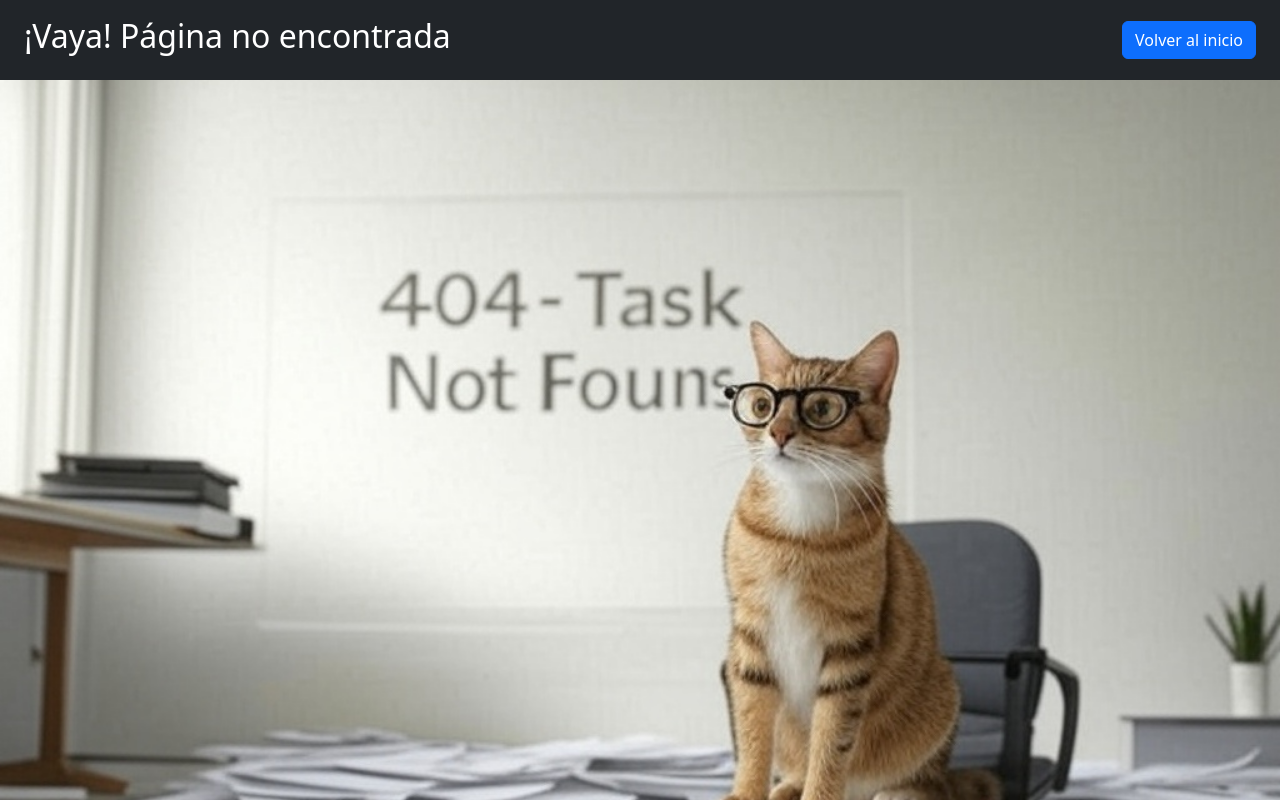
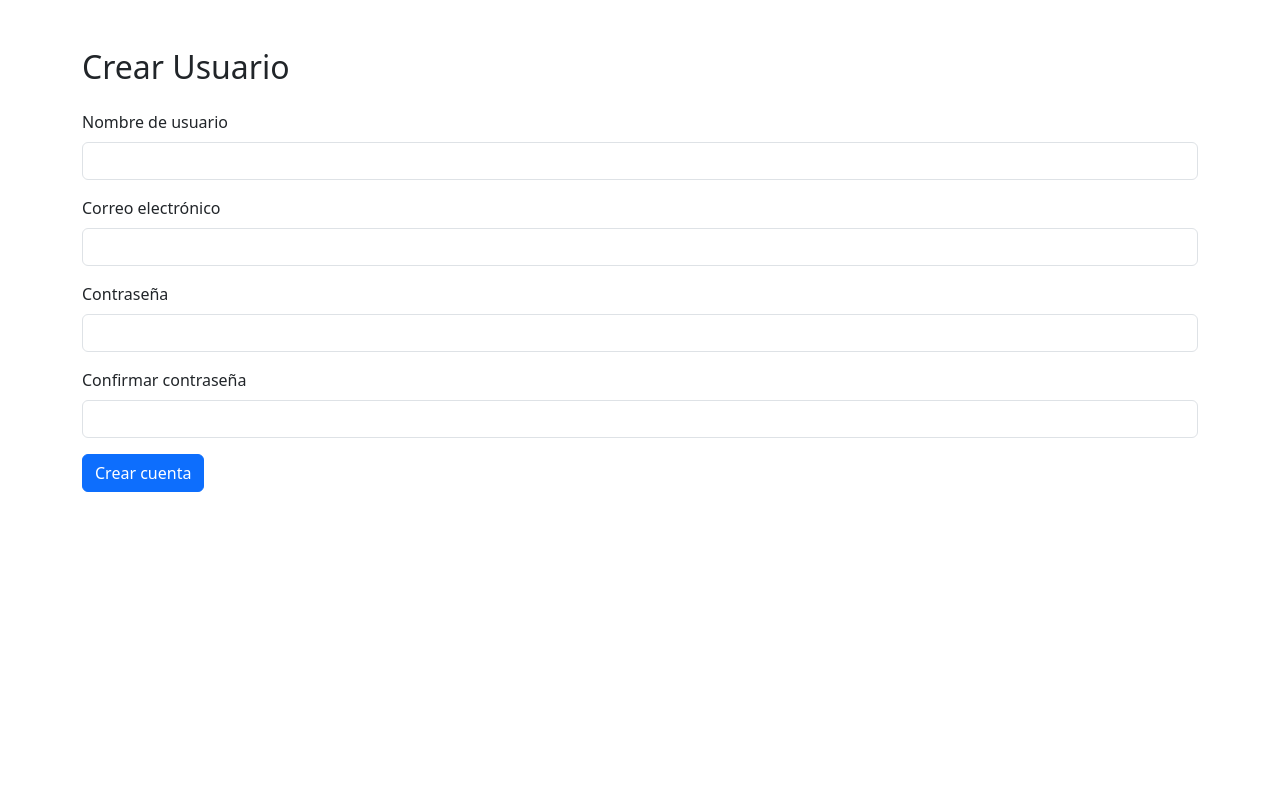
Before and after one commit to edu17290/Gestor_Tareas, a React (Vite) app in the folder Front/: page /create-account in a window 1280 px wide. Built offline with nearby package versions, Linux system fonts and the light colour scheme; no server answers.

Commit message:
The NotFound and new user registration pages were created

```diff
--- a/Front/src/App.jsx
+++ b/Front/src/App.jsx
@@ -10,6 +10,7 @@ import AuthGuard from "./guards/auth.guards";
 import NewTaskPage from "./pages/NewTask.page";
 import TaskDetailpage from "./pages/TaskDetail.page";
 import DashboardLayout from "./components/Dashboard/DashboardLayoyt";
+import CreateUserPage from "./pages/CreateUser.page";
 
 const LoginPage = lazy(() => import("./pages/Login.page"));
 
@@ -19,7 +20,10 @@ function App() {
       <AuthContextProvider>
         <BrowserRouter>
           <RoutesNotFound>
+            {/* AQUI VAN TODAS LAS RUTAS PUBLICAS */}
             <Route path={PublicRutes.LOGIN} element={<LoginPage />} />
+            <Route path={PublicRutes.NEWUSER} element={<CreateUserPage />} />
+            {/* -------------------------------- */}
             <Route element={<AuthGuard privateValidation={true} />}>
               <Route index element={<Navigate to={PrivateRoutes.HOME} />} />
               <Route element={<DashboardLayout />}>
--- /dev/null
+++ b/Front/src/components/CreateUser/CreateUserForm.jsx
@@ -0,0 +1,86 @@
+import React from "react";
+import { useForm } from "react-hook-form";
+import { UserService } from "../../services/user.service";
+import { useNavigate } from "react-router-dom";
+import { PrivateRoutes } from "../../routes/router";
+
+const CreateUserForm = () => {
+  const { register, handleSubmit, formState: { errors }, watch } = useForm();
+  const navigate = useNavigate();
+
+  const userService = new UserService(() => localStorage.getItem('token'));
+
+  const onSubmit = async (data) => {
+    try {
+      await userService.createUser({
+        username: data.username,
+        email: data.email,
+        password: data.password,
+      });
+      navigate(PrivateRoutes.HOME, { replace: true });
+    } catch (error) {
+      console.error(error.message || "Error desconocido.");
+    }
+  };
+
+  return (
+    <div className="container mt-5">
+      <h2>Crear Usuario</h2>
+      <form onSubmit={handleSubmit(onSubmit)} className="mt-4">
+        <div className="mb-3">
+          <label htmlFor="username" className="form-label">Nombre de usuario</label>
+          <input
+            id="username"
+            type="text"
+            className={`form-control ${errors.username ? "is-invalid" : ""}`}
+            {...register("username", { required: "El nombre de usuario es obligatorio." })}
+          />
+          {errors.username && <div className="invalid-feedback">{errors.username.message}</div>}
+        </div>
+
+        <div className="mb-3">
+          <label htmlFor="email" className="form-label">Correo electrónico</label>
+          <input
+            id="email"
+            type="email"
+            className={`form-control ${errors.email ? "is-invalid" : ""}`}
+            {...register("email", { required: "El correo electrónico es obligatorio." })}
+          />
+          {errors.email && <div className="invalid-feedback">{errors.email.message}</div>}
+        </div>
+
+        <div className="mb-3">
+          <label htmlFor="password" className="form-label">Contraseña</label>
+          <input
+            id="password"
+            type="password"
+            className={`form-control ${errors.password ? "is-invalid" : ""}`}
+            {...register("password", {
+              required: "La contraseña es obligatoria.",
+              minLength: { value: 6, message: "La contraseña debe tener al menos 6 caracteres." }
+            })}
+          />
+          {errors.password && <div className="invalid-feedback">{errors.password.message}</div>}
+        </div>
+
+        <div className="mb-3">
+          <label htmlFor="confirmPassword" className="form-label">Confirmar contraseña</label>
+          <input
+            id="confirmPassword"
+            type="password"
+            className={`form-control ${errors.confirmPassword ? "is-invalid" : ""}`}
+            {...register("confirmPassword", {
+              required: "Confirmar la contraseña es obligatorio.",
+              validate: (value) => value === watch("password") || "Las contraseñas no coinciden"
+            })}
+          />
+          {errors.confirmPassword && <div className="invalid-feedback">{errors.confirmPassword.message}</div>}
+        </div>
+
+        <button type="submit" className="btn btn-primary">Crear cuenta</button>
+      </form>
+    </div>
+  );
+};
+
+export default CreateUserForm;
--- a/Front/src/components/Login/LoginForm.jsx
+++ b/Front/src/components/Login/LoginForm.jsx
@@ -1,5 +1,5 @@
-import { Navigate, useNavigate } from "react-router-dom";
-import { PrivateRoutes } from "../../routes/router.js";
+import { Link, Navigate, useNavigate } from "react-router-dom";
+import { PrivateRoutes, PublicRutes } from "../../routes/router.js";
 import { useContext } from "react";
 import { AuthContext } from "../../context/auth.context.jsx";
 import { useForm } from "react-hook-form";
@@ -52,6 +52,9 @@ const LoginForm = () => {
           </button>
 
           {fetchError && <div className="text-danger mb-3">{fetchError}</div>}
+          <p className="text-center mt-2">
+            <Link to={PublicRutes.NEWUSER}>Si no tienes cuenta Registrate</Link>
+          </p>
         </form>
       )}
     </>
--- a/Front/src/components/NotFound/NotFound.jsx
+++ b/Front/src/components/NotFound/NotFound.jsx
@@ -1,11 +1,10 @@
 import React from 'react';
 import { Link } from 'react-router-dom';
-import notFoundImage from '/assets/not_found.jpg'; // Ajusta la ruta según tu estructura
+import notFoundImage from '/assets/not_found.jpg';
 
 export default function NotFound() {
     return (
         <div className="vh-100">
-            {/* Div superior para el texto y el botón */}
             <div className="d-flex justify-content-between align-items-center bg-dark text-white p-4" style={{ height: '10%' }}>
                 <h2>¡Vaya! Página no encontrada</h2>
                 <Link to="/">
@@ -13,7 +12,6 @@ export default function NotFound() {
                 </Link>
             </div>
 
-            {/* Imagen ocupando el 90% del alto de la pantalla */}
             <div style={{ height: '90%' }}>
                 <img
                     src={notFoundImage}
--- a/Front/src/components/TasksList/TasksList.jsx
+++ b/Front/src/components/TasksList/TasksList.jsx
@@ -21,7 +21,13 @@ const TaskList = () => {
 
   useEffect(() => {
     taskService.getAllTasks()
-      .then(data => setTasks(data))
+      .then(data => {
+        if (data && Array.isArray(data) && data.length === 0) {
+          setTasks([]);
+        } else {
+          setTasks(data);
+        }
+      })
       .catch(err => {
         console.error(err);
         setError('Error al obtener las tareas');
@@ -40,9 +46,13 @@ const TaskList = () => {
 
       {error && <p style={{ color: 'red' }}>{error}</p>}
 
-      {tasks.map(task => (
-        <TaskCard task={task} key={task.id}/>
-      ))}
+      {tasks.length === 0 ? (
+        <h2 className="text-center mt-4">Crea tu primera tarea!</h2>
+      ) : (
+        tasks.map(task => (
+          <TaskCard task={task} key={task.id} />
+        ))
+      )}
 
     </div>
   );
--- /dev/null
+++ b/Front/src/pages/CreateUser.page.jsx
@@ -0,0 +1,8 @@
+import CreateUserForm from "../components/CreateUser/CreateUserForm"
+
+const CreateUserPage = () => {
+  return (
+    <CreateUserForm />
+  )
+}
+export default CreateUserPage
--- a/Front/src/routes/router.js
+++ b/Front/src/routes/router.js
@@ -1,5 +1,6 @@
 export const PublicRutes = {
   LOGIN: "/login",
+  NEWUSER: "/create-account"
 };
 
 export const PrivateRoutes = {
--- /dev/null
+++ b/Front/src/services/user.service.js
@@ -0,0 +1,31 @@
+import { BaseService } from './base.services';
+
+export class UserService extends BaseService {
+  constructor(getToken) {
+    super(import.meta.env.VITE_BASE_URL, getToken);
+  }
+
+  getUserById(userId) {
+    return this.get(`users/${userId}`);
+  }
+
+  createUser(userData) {
+    return this.post('users', userData);
+  }
+
+  updateUser(userId, updatedData) {
+    return this.put(`users/${userId}`, updatedData);
+  }
+
+  deleteUser(userId) {
+    return this.delete(`users/${userId}`);
+  }
+
+  getCurrentUser() {
+    return this.get('users/me');
+  }
+
+  updateCurrentUser(updatedData) {
+    return this.put('users/me', updatedData);
+  }
+}
```
